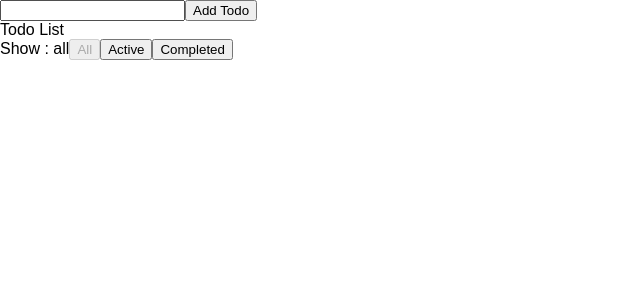
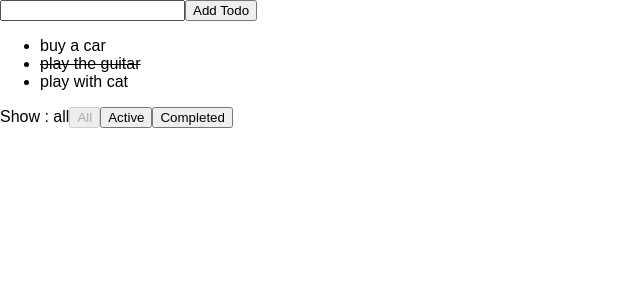
Before and after one commit to kaaisz/todo-app, a React (Create React App) app: page / in a window 1280 px wide. Shown: the top 300 px of the page, without its empty margins (0-640 px from the left). Built offline with nearby package versions, Linux system fonts and the light colour scheme.

Commit message:
Make details of TodoList

```diff
--- a/src/components/TodoList.jsx
+++ b/src/components/TodoList.jsx
@@ -1,10 +1,29 @@
 import React, { Component } from 'react';
 export default class TodoList extends Component{
   render(){
+
+    //todosを後ほどreduxから読み取る
+
+    const fakeTodos = [
+      {id:1, text:"buy a car", completed:false, todoClick:()=>console.log("clicked!")},
+      {id:2, text:"play the guitar", completed:true, todoClick:()=>console.log("clicked!")},
+      {id:3, text:"play with cat", completed:false, todoClick:()=>console.log("clicked!")}
+    ];
+
     return(
-      <div>
-        Todo List
-      </div>
+      <ul>
+        {fakeTodos.map(todo =>
+          <li
+            key = {todo.id}
+            onClick = {todo.todoClick}
+            style = {{
+              textDecoration: todo.completed ? 'line-through' : 'none'
+            }}
+          >
+            {todo.text}
+          </li>
+        )}
+      </ul>
     )
   }
 }
```
